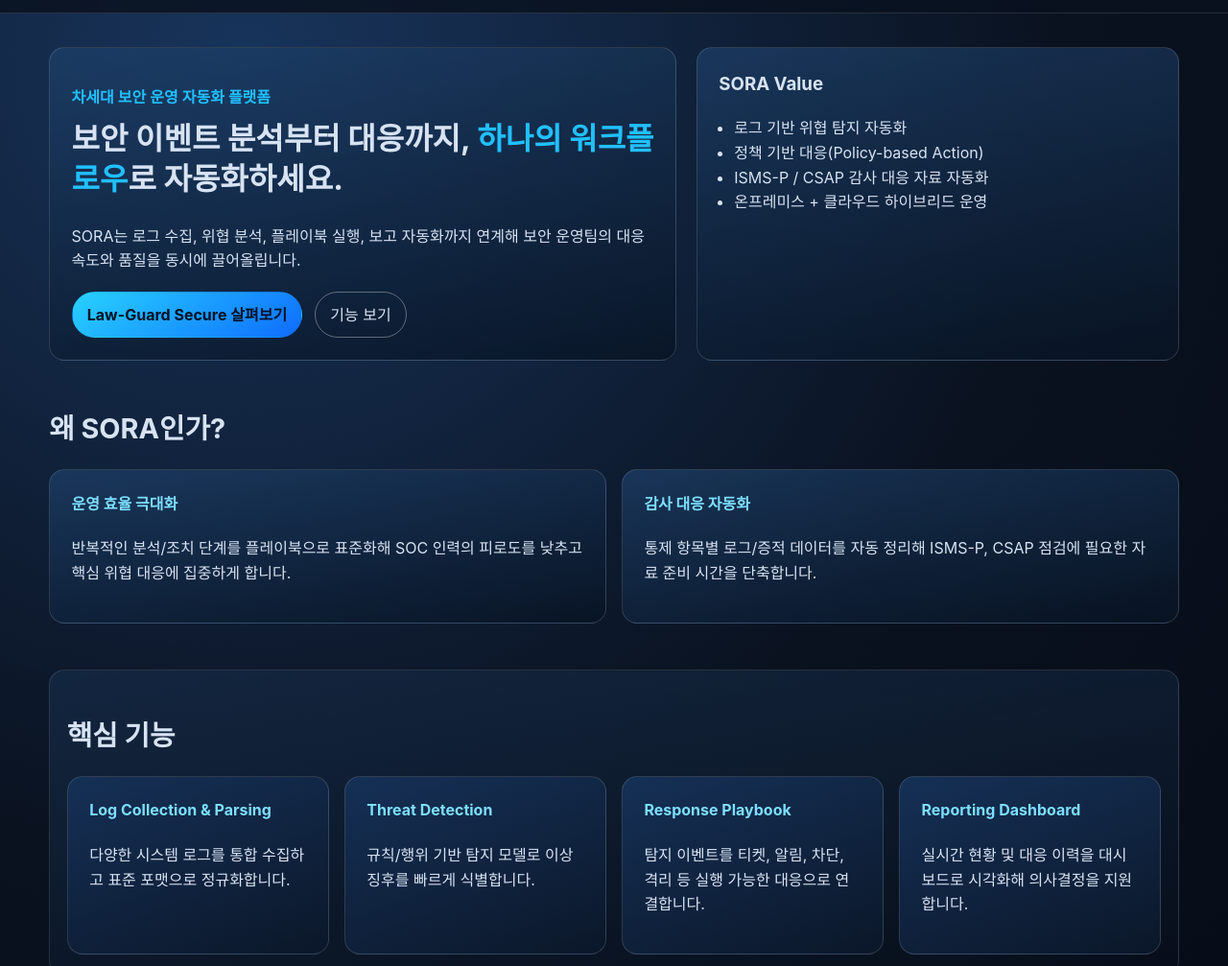
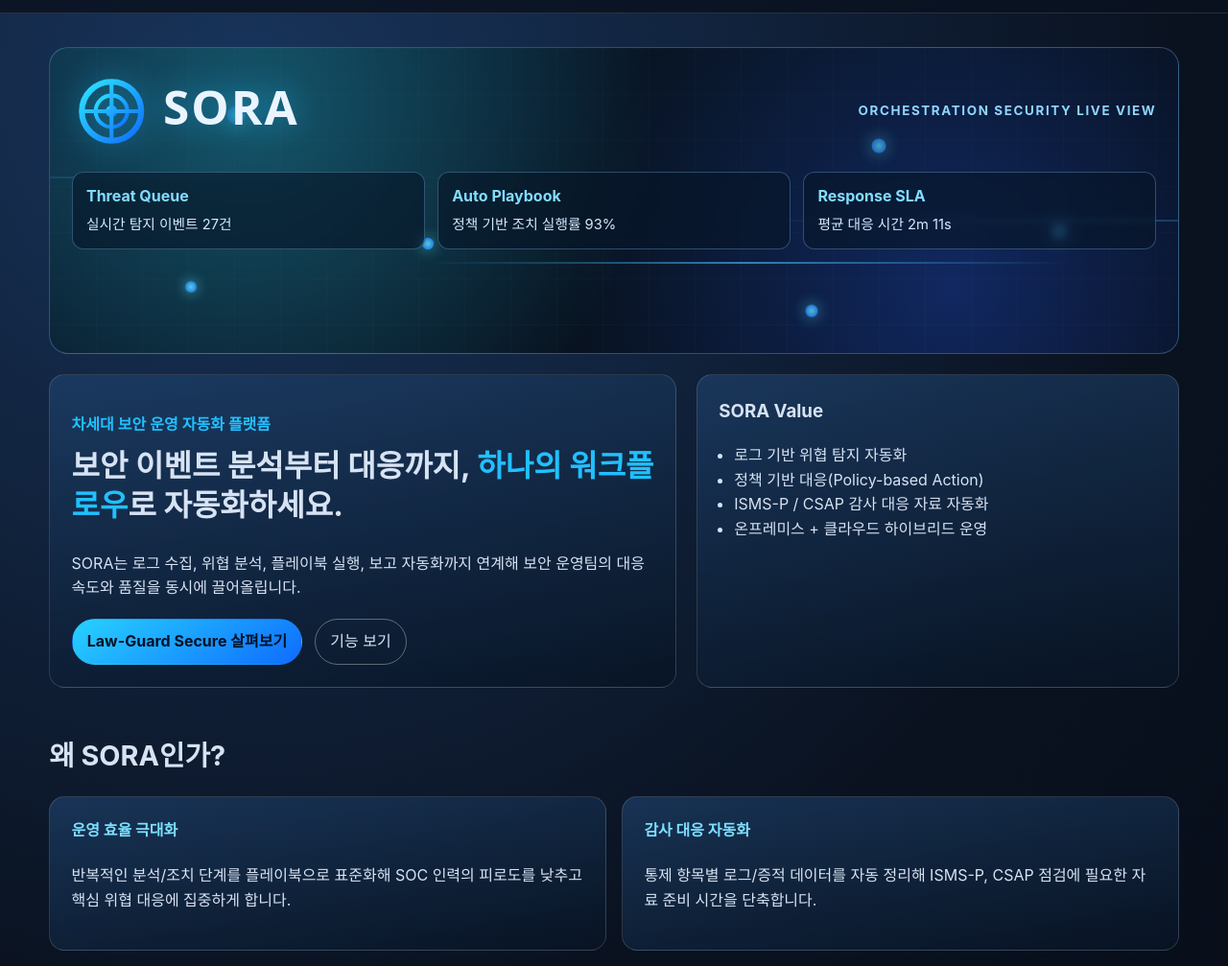
Before and after one commit to taewoonlee/Bluerain-Infra-Network, a plain HTML site: page index.html in a window 1280 px wide. Shown: the part 93-1100 px from the top of the page at 96% size. Drawn offline with Linux system fonts and the light colour scheme.

Commit message:
Add dynamic orchestration security visual to homepage top

```diff
--- a/index.html
+++ b/index.html
@@ -27,6 +27,34 @@
   </header>
 
   <main>
+    <section class="orchestration-stage" aria-label="오케스트레이션 시큐리티 비주얼">
+      <div class="stage-overlay"></div>
+      <div class="stage-brand">
+        <img class="stage-logo" src="assets/company-logo.svg" alt="SORA 회사 로고" />
+        <p>ORCHESTRATION SECURITY LIVE VIEW</p>
+      </div>
+      <div class="signal-grid" aria-hidden="true">
+        <span></span><span></span><span></span><span></span><span></span><span></span>
+      </div>
+      <div class="flow-lines" aria-hidden="true">
+        <i></i><i></i><i></i>
+      </div>
+      <div class="stage-panels">
+        <article>
+          <h3>Threat Queue</h3>
+          <p>실시간 탐지 이벤트 27건</p>
+        </article>
+        <article>
+          <h3>Auto Playbook</h3>
+          <p>정책 기반 조치 실행률 93%</p>
+        </article>
+        <article>
+          <h3>Response SLA</h3>
+          <p>평균 대응 시간 2m 11s</p>
+        </article>
+      </div>
+    </section>
+
     <section class="hero">
       <div class="hero-content">
         <p class="kicker">차세대 보안 운영 자동화 플랫폼</p>
--- a/styles.css
+++ b/styles.css
@@ -136,3 +136,113 @@
   nav { display: none; }
   .hero h2 { font-size: 1.55rem; }
 }
+
+.orchestration-stage {
+  position: relative;
+  overflow: hidden;
+  border: 1px solid rgba(130, 194, 255, 0.32);
+  border-radius: 20px;
+  padding: 1.4rem;
+  min-height: 320px;
+  background:
+    radial-gradient(circle at 18% 20%, rgba(46, 230, 255, 0.30), transparent 42%),
+    radial-gradient(circle at 80% 78%, rgba(39, 96, 255, 0.30), transparent 40%),
+    linear-gradient(145deg, #0a1a31 0%, #081423 48%, #070d18 100%);
+  margin-bottom: 1.3rem;
+}
+.stage-overlay {
+  position: absolute;
+  inset: 0;
+  background-image: linear-gradient(rgba(255,255,255,0.05) 1px, transparent 1px),
+                    linear-gradient(90deg, rgba(255,255,255,0.05) 1px, transparent 1px);
+  background-size: 48px 48px;
+  opacity: .36;
+  pointer-events: none;
+}
+.stage-brand {
+  position: relative;
+  z-index: 2;
+  display: flex;
+  align-items: center;
+  justify-content: space-between;
+  gap: 1rem;
+}
+.stage-logo {
+  width: clamp(160px, 28vw, 330px);
+  filter: drop-shadow(0 0 16px rgba(33,192,255,0.45));
+}
+.stage-brand p {
+  margin: 0;
+  font-weight: 700;
+  letter-spacing: .12em;
+  color: #90d6ff;
+  font-size: .84rem;
+}
+.signal-grid {
+  position: absolute;
+  inset: 0;
+  pointer-events: none;
+}
+.signal-grid span {
+  position: absolute;
+  width: 12px;
+  height: 12px;
+  border-radius: 50%;
+  background: radial-gradient(circle, #67ebff, #0e6cff);
+  box-shadow: 0 0 14px rgba(103, 235, 255, .8);
+  animation: pulse 3.6s infinite ease-in-out;
+}
+.signal-grid span:nth-child(1) { top: 20%; left: 16%; }
+.signal-grid span:nth-child(2) { top: 30%; right: 26%; animation-delay: .6s; }
+.signal-grid span:nth-child(3) { top: 62%; left: 33%; animation-delay: 1.1s; }
+.signal-grid span:nth-child(4) { top: 58%; right: 10%; animation-delay: .2s; }
+.signal-grid span:nth-child(5) { bottom: 20%; left: 12%; animation-delay: 1.6s; }
+.signal-grid span:nth-child(6) { bottom: 12%; right: 32%; animation-delay: .9s; }
+.flow-lines {
+  position: absolute;
+  inset: 0;
+  pointer-events: none;
+}
+.flow-lines i {
+  position: absolute;
+  left: -20%;
+  width: 58%;
+  height: 2px;
+  background: linear-gradient(90deg, transparent, rgba(72, 195, 255, .95), transparent);
+  animation: flow 5s linear infinite;
+}
+.flow-lines i:nth-child(1) { top: 42%; }
+.flow-lines i:nth-child(2) { top: 56%; animation-delay: 1.3s; }
+.flow-lines i:nth-child(3) { top: 70%; animation-delay: 2.6s; }
+.stage-panels {
+  position: relative;
+  z-index: 2;
+  margin-top: 1.2rem;
+  display: grid;
+  grid-template-columns: repeat(3, minmax(0, 1fr));
+  gap: .8rem;
+}
+.stage-panels article {
+  border: 1px solid rgba(139, 204, 255, .3);
+  border-radius: 12px;
+  padding: .8rem .9rem;
+  background: rgba(7, 22, 39, .62);
+  backdrop-filter: blur(3px);
+}
+.stage-panels h3 { margin: 0 0 .3rem; color: #81ddff; font-size: 1rem; }
+.stage-panels p { margin: 0; font-size: .92rem; color: #d4ebff; }
+
+@keyframes pulse {
+  0%, 100% { transform: scale(1); opacity: .85; }
+  50% { transform: scale(1.65); opacity: .35; }
+}
+@keyframes flow {
+  0% { transform: translateX(0); opacity: .2; }
+  20% { opacity: .95; }
+  100% { transform: translateX(190%); opacity: .08; }
+}
+
+@media (max-width: 980px) {
+  .stage-brand { flex-direction: column; align-items: flex-start; }
+  .stage-panels { grid-template-columns: 1fr; }
+}
```
